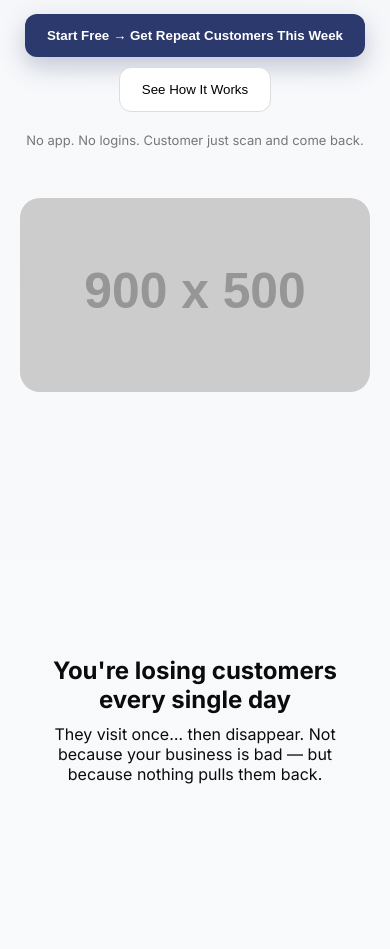
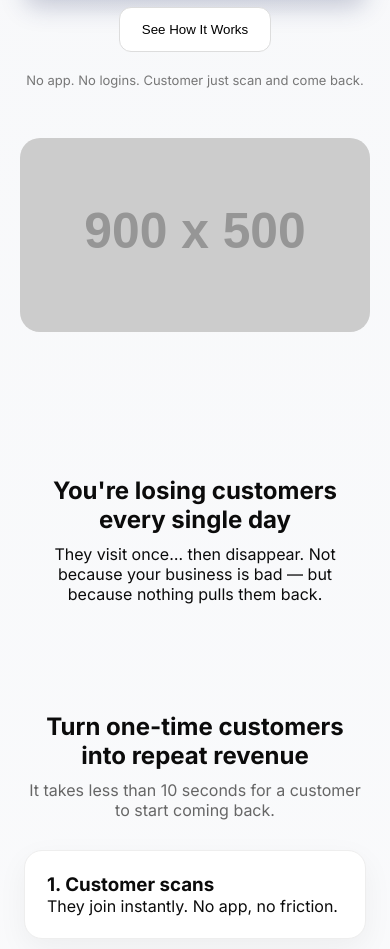
Before and after one commit to patrekk/tapr-backend-final, a website: page public/index.html in a window 390 px wide. Shown: the part 530-1479 px from the top of the page. Drawn offline with nearby package versions, Linux system fonts and the light colour scheme; placeholder pictures from the web are drawn by us.

Commit message:
fix landing page spaces

```diff
--- a/public/index.html
+++ b/public/index.html
@@ -225,6 +225,16 @@
       opacity: 1;
       filter: grayscale(0%);
       transform: scale(1.05);
+    }
+
+    @media (max-width: 768px) {
+      .hero {
+        padding: 100px 20px 60px;
+      }
+
+      .section {
+        margin-top: 60px;
+      }
     }
   </style>
 </head>
```
